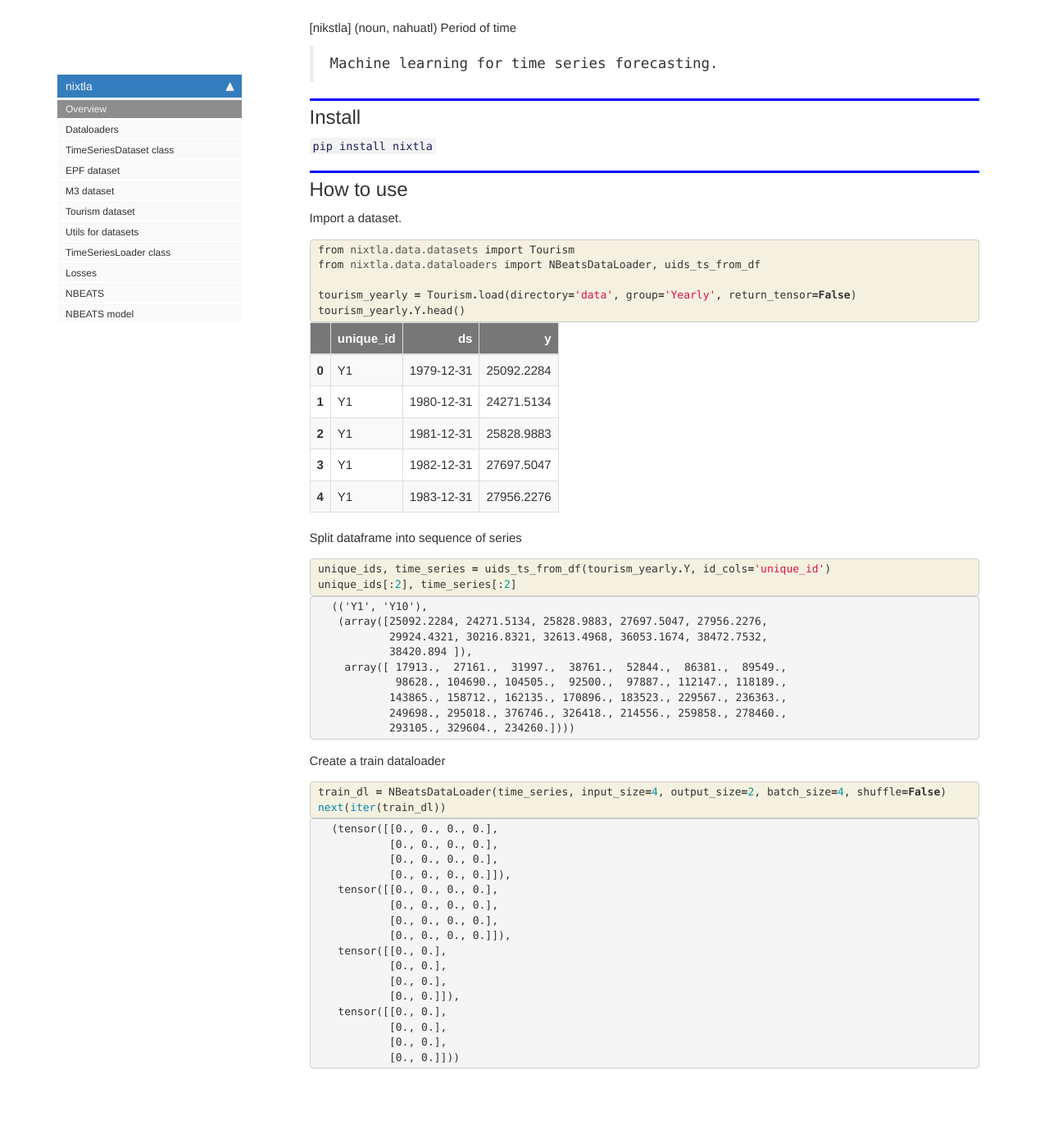
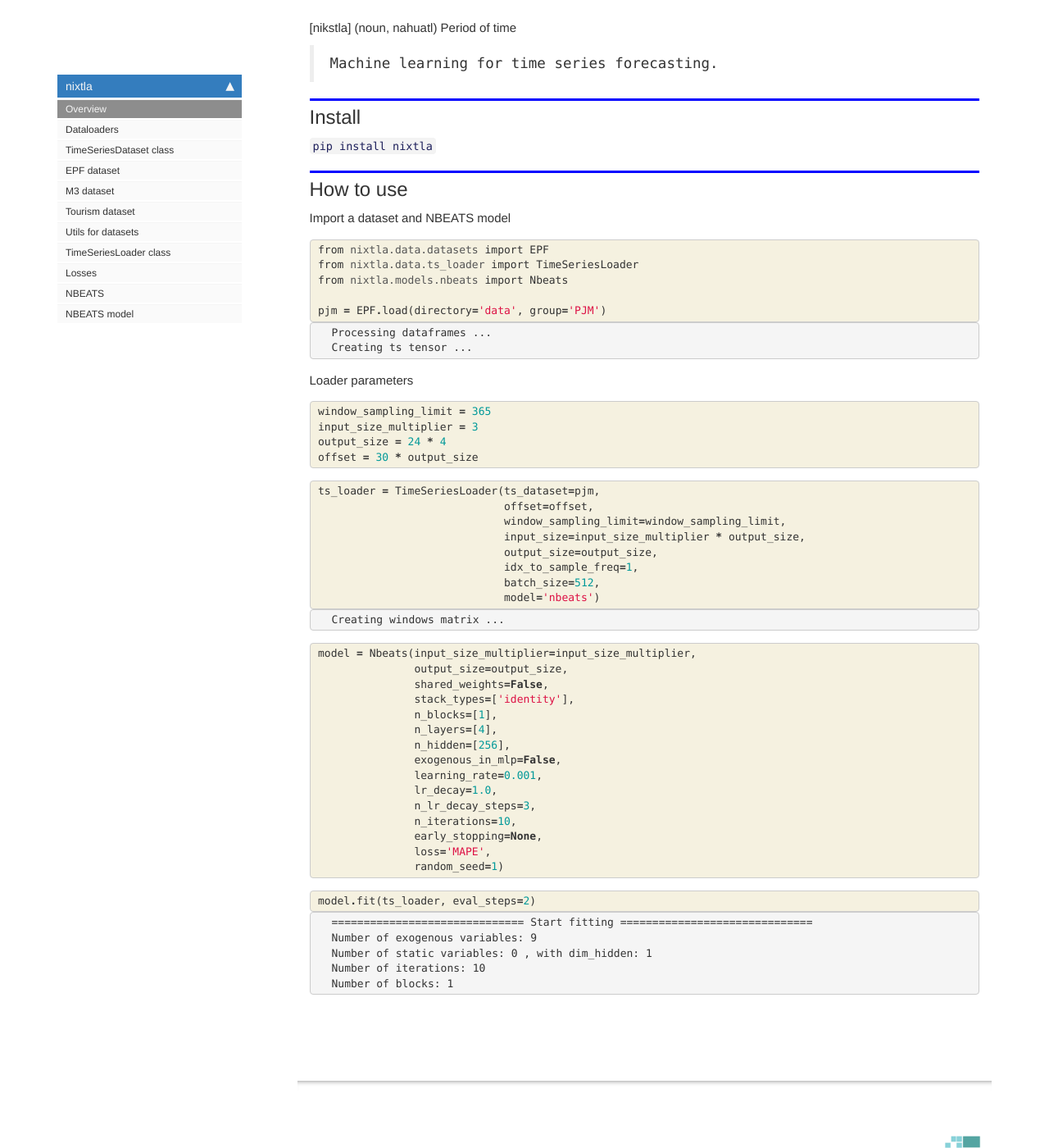
Before and after one commit to Nixtla/Nixtla, a Jekyll site: the page built from docs/index.html, in a window 1280 px wide and 1400 px high, scrolled down 234 px. Shown: the whole window at 82% size. Built offline with Jekyll 4.4.1, drawn with Linux system fonts in a browser that asks for light colours; nearby versions of some CDN libraries; comment, search, counter and statistics services are not loaded.

Commit message:
adding to index example of comaptibilty

```diff
--- a/docs/index.html
+++ b/docs/index.html
@@ -59,7 +59,7 @@ nb_path: "nbs/index.ipynb"
 </div>
 <div class="cell border-box-sizing text_cell rendered"><div class="inner_cell">
 <div class="text_cell_render border-box-sizing rendered_html">
-<p>Import a dataset.</p>
+<p>Import a dataset and NBEATS model</p>
 
 </div>
 </div>
@@ -71,11 +71,11 @@ nb_path: "nbs/index.ipynb"
 
 <div class="inner_cell">
     <div class="input_area">
-<div class=" highlight hl-ipython3"><pre><span></span><span class="kn">from</span> <span class="nn">nixtla.data.datasets</span> <span class="kn">import</span> <span class="n">Tourism</span>
-<span class="kn">from</span> <span class="nn">nixtla.data.dataloaders</span> <span class="kn">import</span> <span class="n">NBeatsDataLoader</span><span class="p">,</span> <span class="n">uids_ts_from_df</span>
+<div class=" highlight hl-ipython3"><pre><span></span><span class="kn">from</span> <span class="nn">nixtla.data.datasets</span> <span class="kn">import</span> <span class="n">EPF</span>
+<span class="kn">from</span> <span class="nn">nixtla.data.ts_loader</span> <span class="kn">import</span> <span class="n">TimeSeriesLoader</span>
+<span class="kn">from</span> <span class="nn">nixtla.models.nbeats</span> <span class="kn">import</span> <span class="n">Nbeats</span>
 
-<span class="n">tourism_yearly</span> <span class="o">=</span> <span class="n">Tourism</span><span class="o">.</span><span class="n">load</span><span class="p">(</span><span class="n">directory</span><span class="o">=</span><span class="s1">&#39;data&#39;</span><span class="p">,</span> <span class="n">group</span><span class="o">=</span><span class="s1">&#39;Yearly&#39;</span><span class="p">,</span> <span class="n">return_tensor</span><span class="o">=</span><span class="kc">False</span><span class="p">)</span>
-<span class="n">tourism_yearly</span><span class="o">.</span><span class="n">Y</span><span class="o">.</span><span class="n">head</span><span class="p">()</span>
+<span class="n">pjm</span> <span class="o">=</span> <span class="n">EPF</span><span class="o">.</span><span class="n">load</span><span class="p">(</span><span class="n">directory</span><span class="o">=</span><span class="s1">&#39;data&#39;</span><span class="p">,</span> <span class="n">group</span><span class="o">=</span><span class="s1">&#39;PJM&#39;</span><span class="p">)</span>
 </pre></div>
 
     </div>
@@ -87,67 +87,11 @@ nb_path: "nbs/index.ipynb"
 
 <div class="output_area">
 
-
-<div class="output_html rendered_html output_subarea output_execute_result">
-<div>
-<style scoped>
-    .dataframe tbody tr th:only-of-type {
-        vertical-align: middle;
-    }
-
-    .dataframe tbody tr th {
-        vertical-align: top;
-    }
-
-    .dataframe thead th {
-        text-align: right;
-    }
-</style>
-<table border="1" class="dataframe">
-  <thead>
-    <tr style="text-align: right;">
-      <th></th>
-      <th>unique_id</th>
-      <th>ds</th>
-      <th>y</th>
-    </tr>
-  </thead>
-  <tbody>
-    <tr>
-      <th>0</th>
-      <td>Y1</td>
-      <td>1979-12-31</td>
-      <td>25092.2284</td>
-    </tr>
-    <tr>
-      <th>1</th>
-      <td>Y1</td>
-      <td>1980-12-31</td>
-      <td>24271.5134</td>
-    </tr>
-    <tr>
-      <th>2</th>
-      <td>Y1</td>
-      <td>1981-12-31</td>
-      <td>25828.9883</td>
-    </tr>
-    <tr>
-      <th>3</th>
-      <td>Y1</td>
-      <td>1982-12-31</td>
-      <td>27697.5047</td>
-    </tr>
-    <tr>
-      <th>4</th>
-      <td>Y1</td>
-      <td>1983-12-31</td>
-      <td>27956.2276</td>
-    </tr>
-  </tbody>
-</table>
+<div class="output_subarea output_stream output_stdout output_text">
+<pre>Processing dataframes ...
+Creating ts tensor ...
+</pre>
 </div>
-</div>
-
 </div>
 
 </div>
@@ -158,7 +102,7 @@ nb_path: "nbs/index.ipynb"
 
 <div class="cell border-box-sizing text_cell rendered"><div class="inner_cell">
 <div class="text_cell_render border-box-sizing rendered_html">
-<p>Split dataframe into sequence of series</p>
+<p>Loader parameters</p>
 
 </div>
 </div>
@@ -170,8 +114,34 @@ nb_path: "nbs/index.ipynb"
 
 <div class="inner_cell">
     <div class="input_area">
-<div class=" highlight hl-ipython3"><pre><span></span><span class="n">unique_ids</span><span class="p">,</span> <span class="n">time_series</span> <span class="o">=</span> <span class="n">uids_ts_from_df</span><span class="p">(</span><span class="n">tourism_yearly</span><span class="o">.</span><span class="n">Y</span><span class="p">,</span> <span class="n">id_cols</span><span class="o">=</span><span class="s1">&#39;unique_id&#39;</span><span class="p">)</span>
-<span class="n">unique_ids</span><span class="p">[:</span><span class="mi">2</span><span class="p">],</span> <span class="n">time_series</span><span class="p">[:</span><span class="mi">2</span><span class="p">]</span>
+<div class=" highlight hl-ipython3"><pre><span></span><span class="n">window_sampling_limit</span> <span class="o">=</span> <span class="mi">365</span>
+<span class="n">input_size_multiplier</span> <span class="o">=</span> <span class="mi">3</span>
+<span class="n">output_size</span> <span class="o">=</span> <span class="mi">24</span> <span class="o">*</span> <span class="mi">4</span>
+<span class="n">offset</span> <span class="o">=</span> <span class="mi">30</span> <span class="o">*</span> <span class="n">output_size</span>
+</pre></div>
+
+    </div>
+</div>
+</div>
+
+</div>
+    {% endraw %}
+
+    {% raw %}
+
+<div class="cell border-box-sizing code_cell rendered">
+<div class="input">
+
+<div class="inner_cell">
+    <div class="input_area">
+<div class=" highlight hl-ipython3"><pre><span></span><span class="n">ts_loader</span> <span class="o">=</span> <span class="n">TimeSeriesLoader</span><span class="p">(</span><span class="n">ts_dataset</span><span class="o">=</span><span class="n">pjm</span><span class="p">,</span>
+                             <span class="n">offset</span><span class="o">=</span><span class="n">offset</span><span class="p">,</span>
+                             <span class="n">window_sampling_limit</span><span class="o">=</span><span class="n">window_sampling_limit</span><span class="p">,</span>
+                             <span class="n">input_size</span><span class="o">=</span><span class="n">input_size_multiplier</span> <span class="o">*</span> <span class="n">output_size</span><span class="p">,</span>
+                             <span class="n">output_size</span><span class="o">=</span><span class="n">output_size</span><span class="p">,</span>
+                             <span class="n">idx_to_sample_freq</span><span class="o">=</span><span class="mi">1</span><span class="p">,</span>
+                             <span class="n">batch_size</span><span class="o">=</span><span class="mi">512</span><span class="p">,</span>
+                             <span class="n">model</span><span class="o">=</span><span class="s1">&#39;nbeats&#39;</span><span class="p">)</span>
 </pre></div>
 
     </div>
@@ -183,20 +153,10 @@ nb_path: "nbs/index.ipynb"
 
 <div class="output_area">
 
-
-
-<div class="output_text output_subarea output_execute_result">
-<pre>((&#39;Y1&#39;, &#39;Y10&#39;),
- (array([25092.2284, 24271.5134, 25828.9883, 27697.5047, 27956.2276,
-         29924.4321, 30216.8321, 32613.4968, 36053.1674, 38472.7532,
-         38420.894 ]),
-  array([ 17913.,  27161.,  31997.,  38761.,  52844.,  86381.,  89549.,
-          98628., 104690., 104505.,  92500.,  97887., 112147., 118189.,
-         143865., 158712., 162135., 170896., 183523., 229567., 236363.,
-         249698., 295018., 376746., 326418., 214556., 259858., 278460.,
-         293105., 329604., 234260.])))</pre>
+<div class="output_subarea output_stream output_stdout output_text">
+<pre>Creating windows matrix ...
+</pre>
 </div>
-
 </div>
 
 </div>
@@ -205,13 +165,6 @@ nb_path: "nbs/index.ipynb"
 </div>
     {% endraw %}
 
-<div class="cell border-box-sizing text_cell rendered"><div class="inner_cell">
-<div class="text_cell_render border-box-sizing rendered_html">
-<p>Create a train dataloader</p>
-
-</div>
-</div>
-</div>
     {% raw %}
 
 <div class="cell border-box-sizing code_cell rendered">
@@ -219,8 +172,38 @@ nb_path: "nbs/index.ipynb"
 
 <div class="inner_cell">
     <div class="input_area">
-<div class=" highlight hl-ipython3"><pre><span></span><span class="n">train_dl</span> <span class="o">=</span> <span class="n">NBeatsDataLoader</span><span class="p">(</span><span class="n">time_series</span><span class="p">,</span> <span class="n">input_size</span><span class="o">=</span><span class="mi">4</span><span class="p">,</span> <span class="n">output_size</span><span class="o">=</span><span class="mi">2</span><span class="p">,</span> <span class="n">batch_size</span><span class="o">=</span><span class="mi">4</span><span class="p">,</span> <span class="n">shuffle</span><span class="o">=</span><span class="kc">False</span><span class="p">)</span>
-<span class="nb">next</span><span class="p">(</span><span class="nb">iter</span><span class="p">(</span><span class="n">train_dl</span><span class="p">))</span>
+<div class=" highlight hl-ipython3"><pre><span></span><span class="n">model</span> <span class="o">=</span> <span class="n">Nbeats</span><span class="p">(</span><span class="n">input_size_multiplier</span><span class="o">=</span><span class="n">input_size_multiplier</span><span class="p">,</span>
+               <span class="n">output_size</span><span class="o">=</span><span class="n">output_size</span><span class="p">,</span>
+               <span class="n">shared_weights</span><span class="o">=</span><span class="kc">False</span><span class="p">,</span>
+               <span class="n">stack_types</span><span class="o">=</span><span class="p">[</span><span class="s1">&#39;identity&#39;</span><span class="p">],</span>
+               <span class="n">n_blocks</span><span class="o">=</span><span class="p">[</span><span class="mi">1</span><span class="p">],</span>
+               <span class="n">n_layers</span><span class="o">=</span><span class="p">[</span><span class="mi">4</span><span class="p">],</span>
+               <span class="n">n_hidden</span><span class="o">=</span><span class="p">[</span><span class="mi">256</span><span class="p">],</span>
+               <span class="n">exogenous_in_mlp</span><span class="o">=</span><span class="kc">False</span><span class="p">,</span>
+               <span class="n">learning_rate</span><span class="o">=</span><span class="mf">0.001</span><span class="p">,</span>
+               <span class="n">lr_decay</span><span class="o">=</span><span class="mf">1.0</span><span class="p">,</span>
+               <span class="n">n_lr_decay_steps</span><span class="o">=</span><span class="mi">3</span><span class="p">,</span>
+               <span class="n">n_iterations</span><span class="o">=</span><span class="mi">10</span><span class="p">,</span>
+               <span class="n">early_stopping</span><span class="o">=</span><span class="kc">None</span><span class="p">,</span>
+               <span class="n">loss</span><span class="o">=</span><span class="s1">&#39;MAPE&#39;</span><span class="p">,</span>
+               <span class="n">random_seed</span><span class="o">=</span><span class="mi">1</span><span class="p">)</span>
+</pre></div>
+
+    </div>
+</div>
+</div>
+
+</div>
+    {% endraw %}
+
+    {% raw %}
+
+<div class="cell border-box-sizing code_cell rendered">
+<div class="input">
+
+<div class="inner_cell">
+    <div class="input_area">
+<div class=" highlight hl-ipython3"><pre><span></span><span class="n">model</span><span class="o">.</span><span class="n">fit</span><span class="p">(</span><span class="n">ts_loader</span><span class="p">,</span> <span class="n">eval_steps</span><span class="o">=</span><span class="mi">2</span><span class="p">)</span>
 </pre></div>
 
     </div>
@@ -232,27 +215,14 @@ nb_path: "nbs/index.ipynb"
 
 <div class="output_area">
 
-
-
-<div class="output_text output_subarea output_execute_result">
-<pre>(tensor([[0., 0., 0., 0.],
-         [0., 0., 0., 0.],
-         [0., 0., 0., 0.],
-         [0., 0., 0., 0.]]),
- tensor([[0., 0., 0., 0.],
-         [0., 0., 0., 0.],
-         [0., 0., 0., 0.],
-         [0., 0., 0., 0.]]),
- tensor([[0., 0.],
-         [0., 0.],
-         [0., 0.],
-         [0., 0.]]),
- tensor([[0., 0.],
-         [0., 0.],
-         [0., 0.],
-         [0., 0.]]))</pre>
+<div class="output_subarea output_stream output_stdout output_text">
+<pre>============================== Start fitting ==============================
+Number of exogenous variables: 9
+Number of static variables: 0 , with dim_hidden: 1
+Number of iterations: 10
+Number of blocks: 1
+</pre>
 </div>
-
 </div>
 
 </div>
--- a/nixtla/_nbdev.py
+++ b/nixtla/_nbdev.py
@@ -5,6 +5,9 @@ __all__ = ["index", "modules", "custom_doc_links", "git_url"]
 index = {"uids_ts_from_df": "dataloaders.ipynb",
          "NBeatsDataLoader": "dataloaders.ipynb",
          "TimeSeriesDataset": "dataset_class.ipynb",
+         "TimeSeriesDataset.get_meta_data_var": "dataset_class.ipynb",
+         "TimeSeriesDataset.get_static_data": "dataset_class.ipynb",
+         "TimeSeriesDataset.get_filtered_tensor": "dataset_class.ipynb",
          "SOURCE_URL": "datasets_tourism.ipynb",
          "NP": "datasets_epf.ipynb",
          "PJM": "datasets_epf.ipynb",
```
Also changed, not shown: docs/dataset_class.html (+67 -22 lines), README.md, 3 other files.
